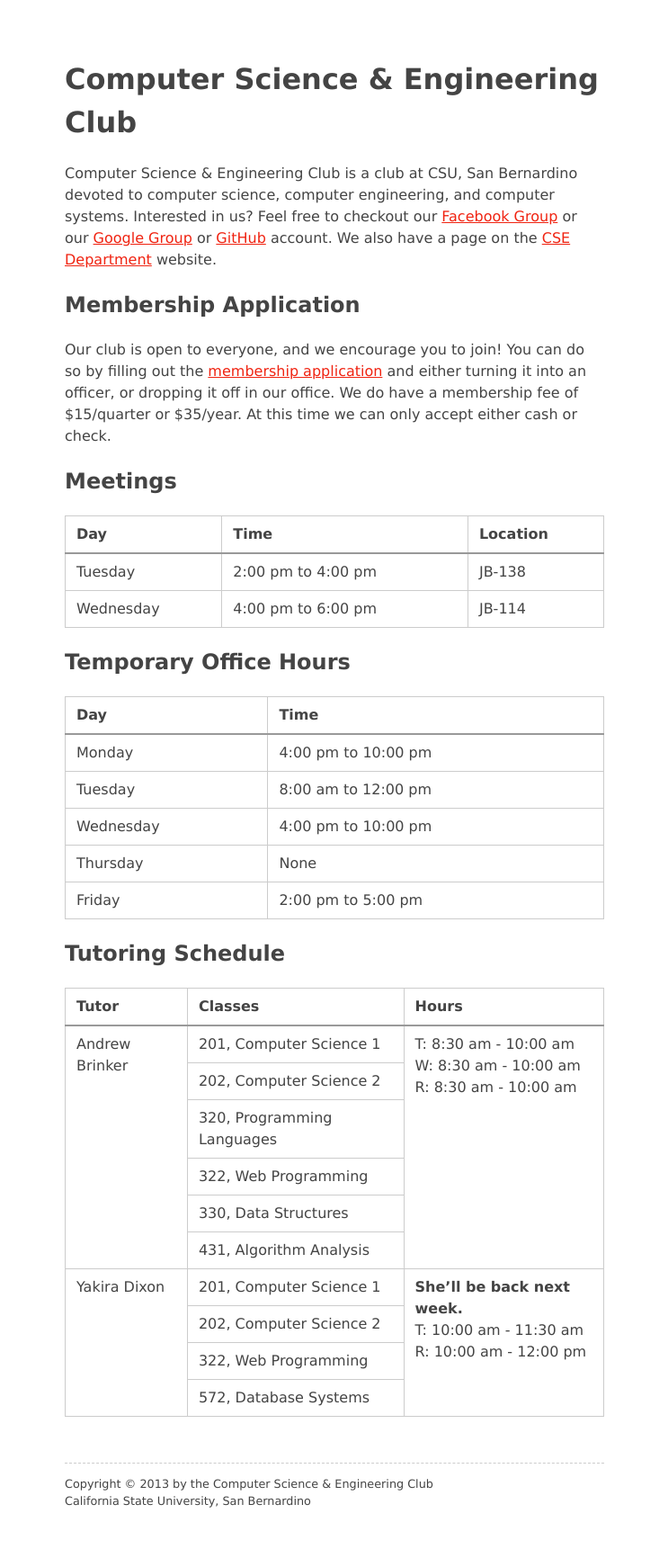
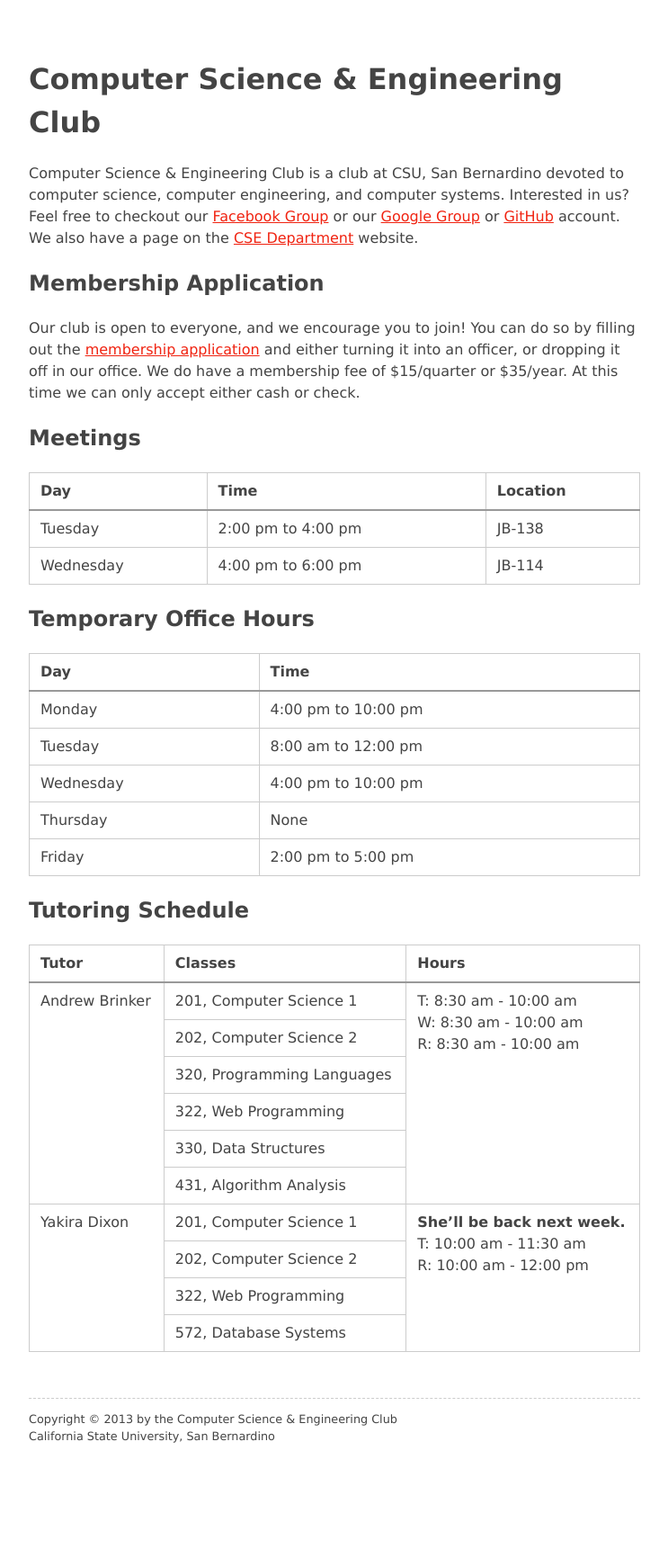
Before and after one commit to CSE-CSUSB/Website, a PHP site: page / in a window 1280 px wide. Shown: the whole page at 90% size, without its empty margins (268-1011 px from the left). After the commit the page ends 1604 px from the top, so only its background shows below. Run offline with PHP 8.4, Linux system fonts and the light colour scheme; some libraries are stand-ins or nearby versions.

Commit message:
Update main.css

```diff
--- a/public/styles/main.css
+++ b/public/styles/main.css
@@ -66,6 +66,6 @@ a {
 
 @media screen and (min-width: 600px) {
   .container {
-    width: 600px;
+    width: 680px;
   }
 }
```
